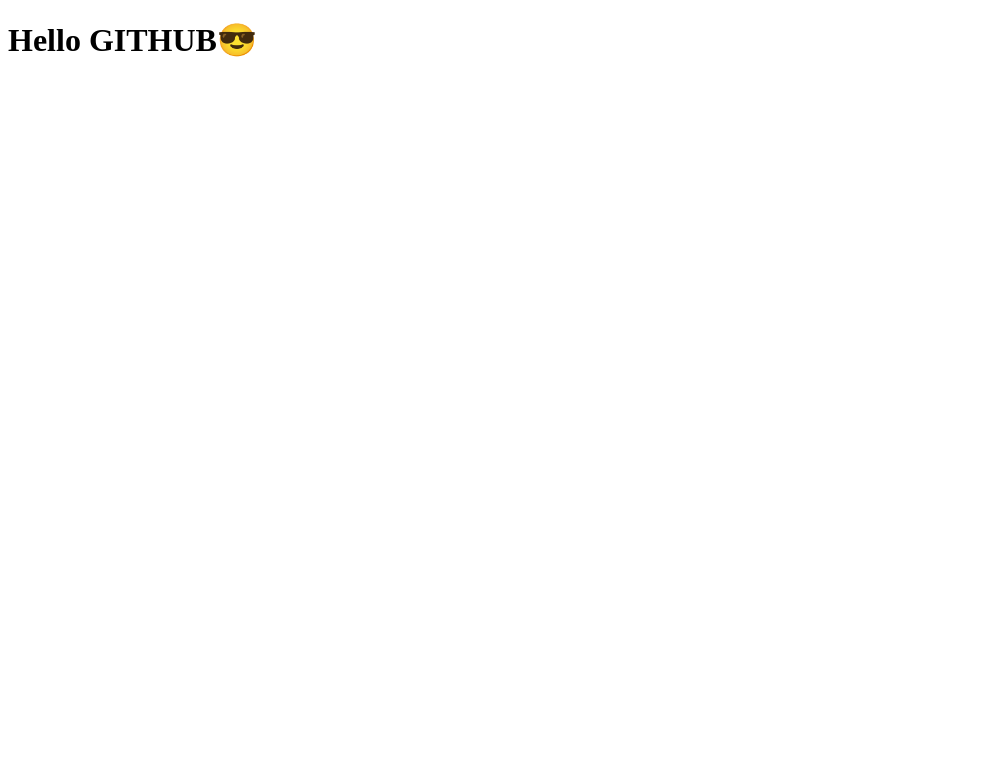
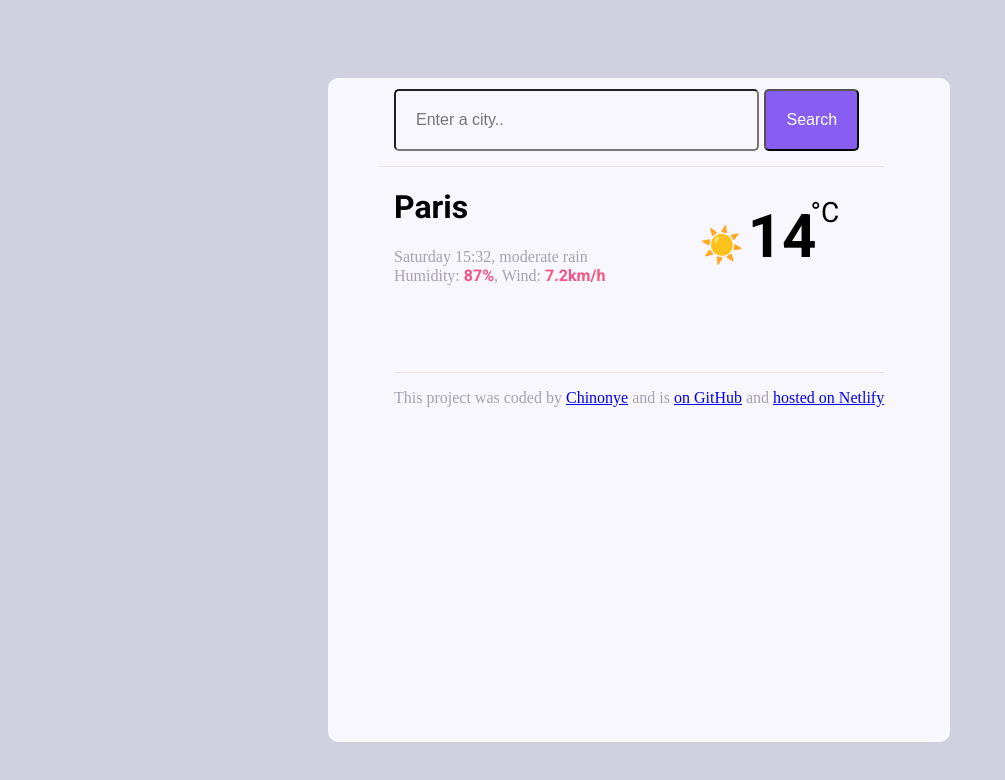
Before and after one commit to Nunu86/myawesome-project, a plain HTML site: page index.html in a window 1280 px wide. Shown: the whole page, without its empty margins (0-1005 px from the left). Drawn offline with nearby package versions, Linux system fonts and the light colour scheme; a web font is replaced by a local one.

Commit message:
Updated my weather app with display temperature functionality

```diff
--- a/index.html
+++ b/index.html
@@ -3,9 +3,57 @@
   <head>
     <meta charset="UTF-8" />
     <meta name="viewport" content="width=device-width, initial-scale=1.0" />
-    <title>Document</title>
+    <link rel="stylesheet" href="source/style.css" />
+    <link rel="preconnect" href="https://fonts.googleapis.com" />
+    <link rel="preconnect" href="https://fonts.gstatic.com" crossorigin />
+    <link
+      href="https://fonts.googleapis.com/css2?family=Exo+2:ital,wght@0,100..900;1,100..900&family=Honk:SHLN@35.5&family=Roboto:ital,wght@0,100;0,300;0,400;0,500;0,700;0,900;1,100;1,300;1,400;1,500;1,700;1,900&display=swap"
+      rel="stylesheet"
+    />
+    <script src="https://unpkg.com/axios/dist/axios.min.js"></script>
+
+    <title>My weather application</title>
   </head>
-  <body>
-    <h1>Hello GITHUB😎</h1>
-  </body>
+  <div class="background-colour">
+    <body>
+      <header>
+        <form>
+          <input
+            type="search"
+            placeholder="Enter a city.."
+            required
+            class="input-1"
+            id="got-form"
+          />
+          <input type="submit" value="Search" class="submit-1" />
+        </form>
+      </header>
+      <main>
+        <div class="current-weather">
+          <div>
+            <h1>Paris</h1>
+            <p class="mod-rain">
+              <span class="java-date">Saturday 15:32,</span> moderate rain
+              <br />
+              Humidity: <strong class="hum">87%</strong>, Wind:
+              <strong class="win">7.2km/h</strong>
+            </p>
+          </div>
+          <div class="current-temp">
+            <span class="sun-icon">☀️</span> <span class="temp-value">14</span>
+            <span class="temp-icon">°C</span>
+          </div>
+        </div>
+      </main>
+      <footer>
+        <p>
+          This project was coded by
+          <a href="#" target="_blank">Chinonye</a> and is
+          <a href="#" target="_blank"> on GitHub</a> and
+          <a href="#" target="_blank">hosted on Netlify</a>
+        </p>
+      </footer>
+      <script src="source/jason.js"></script>
+    </body>
+  </div>
 </html>
--- a/source/jason.js
+++ b/source/jason.js
@@ -0,0 +1,43 @@
+function changeTemp(display) {
+  let changeWeather = Math.round(display.data.temperature.current);
+  let innerTemp = document.querySelector("span.temp-value");
+  innerTemp.innerHTML = changeWeather;
+}
+
+function respond(event) {
+  event.preventDefault();
+  let entry = document.querySelector("#got-form");
+  let city = entry.value;
+  let apiKey = "8ab570aff7t8c4d757b9f03613oab792";
+  let theLink = `https://api.shecodes.io/weather/v1/current?query=${city}&key=${apiKey}`;
+  axios.get(theLink).then(changeTemp);
+
+  let cityElement = document.querySelector("h1");
+  cityElement.innerHTML = city;
+
+  let currentDate = new Date();
+
+  currentDate.getDay();
+  currentDate.getDate();
+  currentDate.getHours();
+  currentDate.getMinutes();
+
+  let dateMap = [
+    "Sunday",
+    "Monday",
+    "Tuesday",
+    "Wednesday",
+    "Thursday",
+    "Friday",
+    "Saturday",
+  ];
+  let date1Map = dateMap[currentDate.getDay()];
+  let hourMap = currentDate.getHours();
+  let minuteMap = currentDate.getMinutes();
+
+  let currentDetails = document.querySelector("span.java-date");
+  currentDetails.innerHTML = ` ${date1Map} ${hourMap}:${minuteMap} hrs,`;
+}
+let formInput = document.querySelector("input.input-1");
+let selectForm = document.querySelector("form");
+selectForm.addEventListener("submit", respond);
--- a/source/style.css
+++ b/source/style.css
@@ -0,0 +1,100 @@
+form {
+  display: flex;
+  justify-content: space-between;
+  margin-bottom: 15px;
+  margin-left: 15px;
+  margin-top: 10px;
+}
+header {
+  border-bottom: 1px solid rgb(237, 224, 224);
+  color: rgba(39, 33, 66, 0.4);
+  margin-right: 15px;
+}
+.input-1 {
+  background-color: #f9f7fe;
+  width: 80%;
+  border-radius: 5px;
+  padding: 20px;
+  font-size: 16px;
+  color: rgba(39, 33, 66, 0.4);
+}
+.submit-1 {
+  background-color: #885df1;
+  border-radius: 5px;
+  padding: 20px;
+  font-size: 16px;
+  color: white;
+  position: relative;
+  left: -25px;
+  margin-left: 30px;
+}
+h1 {
+  font-family: roboto;
+  margin-left: 15px;
+}
+.mod-rain {
+  color: rgba(39, 33, 66, 0.4);
+  font-size: 16px;
+  font-weight: 400px;
+  margin-left: 15px;
+}
+
+.hum,
+.win {
+  background: #f9f7fe;
+  color: #f65282;
+  font-family: roboto;
+}
+.current-temp {
+  text-align: right;
+
+  position: relative;
+  top: -100px;
+  right: 50px;
+  font-family: roboto;
+}
+.temp-value {
+  font-weight: bold;
+  font-size: 60px;
+}
+.sun-icon {
+  font-size: 35px;
+}
+.temp-icon {
+  font-size: 28px;
+  position: relative;
+  top: -35px;
+  right: 10px;
+}
+footer {
+  display: flex;
+  justify-content: center;
+  border-top: 1px solid rgb(237, 224, 224);
+  color: rgba(39, 33, 66, 0.4);
+  margin-bottom: 50px;
+  margin-right: 15px;
+
+  margin-left: 15px;
+}
+body {
+  background: #f9f7fe;
+
+  border: 1px solid #f9f7fe;
+  border-radius: 10px;
+
+  position: fixed;
+  top: 70px;
+  bottom: 50px;
+  left: 320px;
+  padding: 0 50px;
+}
+html {
+  background-color: rgb(208, 208, 223);
+}
+img.travel {
+  border-radius: 20px;
+  position: relative;
+  right: 350px;
+  display: flex;
+  align-content: center;
+}
```
